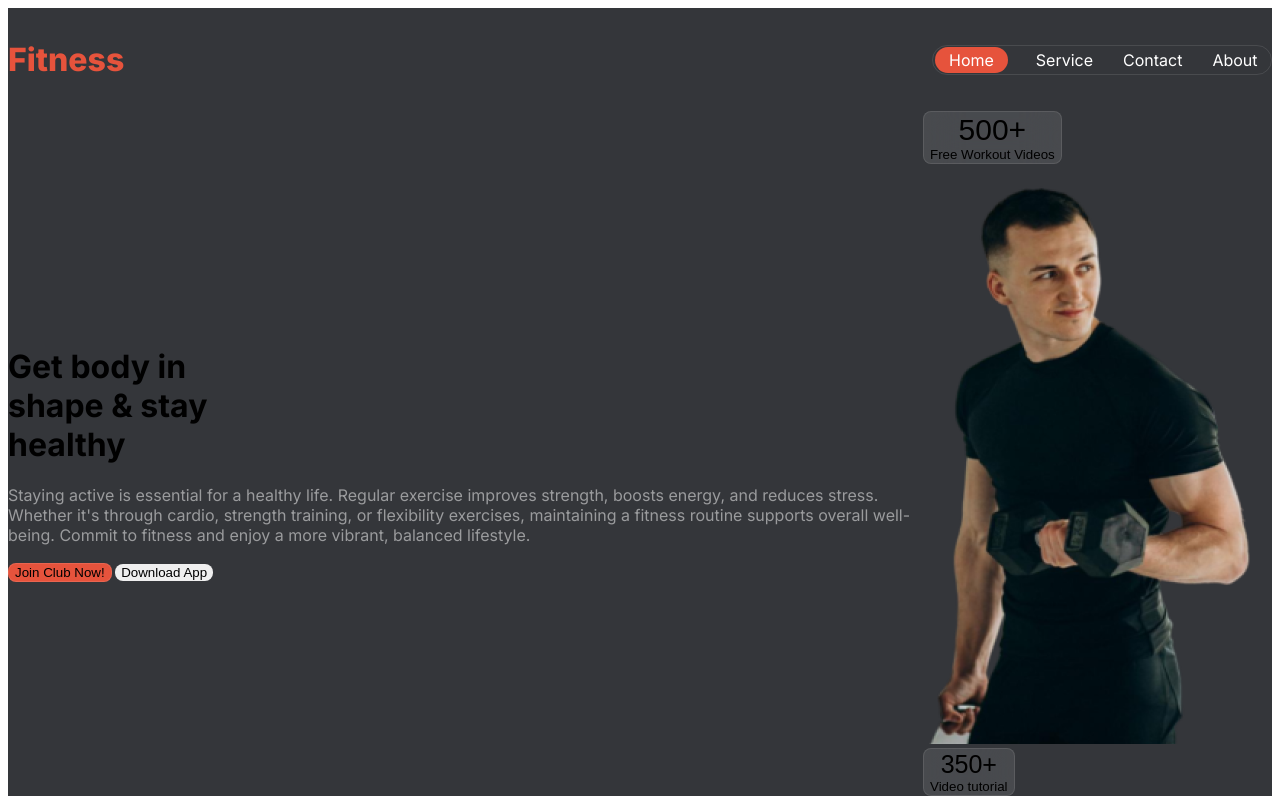
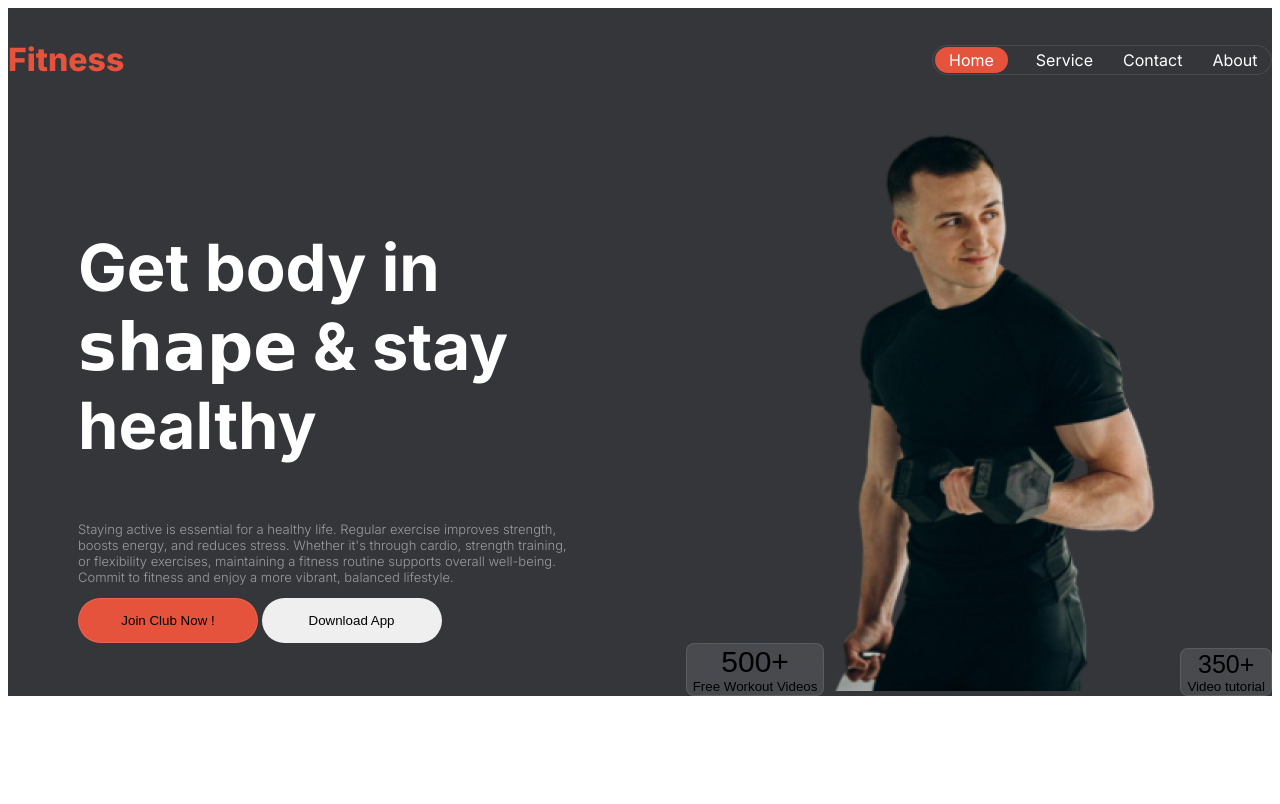
Before and after one commit to fahad2929/all-responsive-website, a plain HTML site: page index.html in a window 1280 px wide. Drawn offline with Linux system fonts and the light colour scheme.

Commit message:
added nav and banner and btn styles

```diff
--- a/index.html
+++ b/index.html
@@ -19,10 +19,12 @@
             </ul>
       </nav>
         <div class="banner-content display-flex">
-          <div class="banner">
-                 <h1 class="banner-title">Get body in <br>shape & stay <br> healthy </h1>
+          <div class="banner display-flex">
+                 <h1 class="banner-title text-white">Get body in <br> <span class="shape">shape</span> & stay <br> healthy </h1>
                   <p class="banner-description text-gray">Staying active is essential for a healthy life.  Regular exercise improves strength, boosts energy, and reduces stress. Whether it's through cardio, strength training, or flexibility exercises,  maintaining a fitness routine supports overall well-being. Commit to fitness and enjoy a more vibrant, balanced lifestyle.</p>
-                <button class="btn-primary">Join Club Now!</button> <button class="btn-primary-two">Download App</button>
+                  <div class="btn">
+                <button class="btn-primary">Join Club Now !</button> <button class="btn-primary-two">Download App</button>
+              </div>
            </div>
            <div>
             <button class="btn-second">
--- a/styles/style.css
+++ b/styles/style.css
@@ -66,31 +66,59 @@
         text-decoration: none;
         font-weight: 400;
     }
-  .navbar, .banner{
+  .navbar{
     max-width: 1440px;
     margin:0 auto;
+
   }
-/* .banner-title{
-font-weight: 900;
-} */
+  .banner{
+    width: 500px;
+   height: 439px;
+   flex-direction: column;
+   justify-content: flex-start;
+   align-items: flex-start;
+
+   padding: 70px ;
+
+
+  }
+.banner-title{
+font-size: 65px;
+font-weight: 700;
+
+}
 .banner-description {
-  font-weight: 400;
+  font-size:13px;
+  font-weight: 300;
+}
+.shape{
+  font-family: cursive;
 }
   .banner-content{
 
     justify-content: space-between;
     align-items: center;
     }
+
+.btn{
+
+  flex-direction: row;
+  justify-content: flex-start;
+  align-items: flex-start;
+}
+
   .btn-primary{
-    box-sizing: border-box;
+    width: 180px;
+    height: 45px;
     border: 1px solid rgba(255, 255, 255, 0.1);
-    border-radius: 8px;
+    border-radius: 28px;
     background-color: #e6533c;
   }
   .btn-primary-two{
-    box-sizing: border-box;
+    width: 180px;
+    height: 45px;
     border: 1px;
-    border-radius: 8px;
+    border-radius:28px;
   }
   .btn-second{
     box-sizing: border-box;
```
